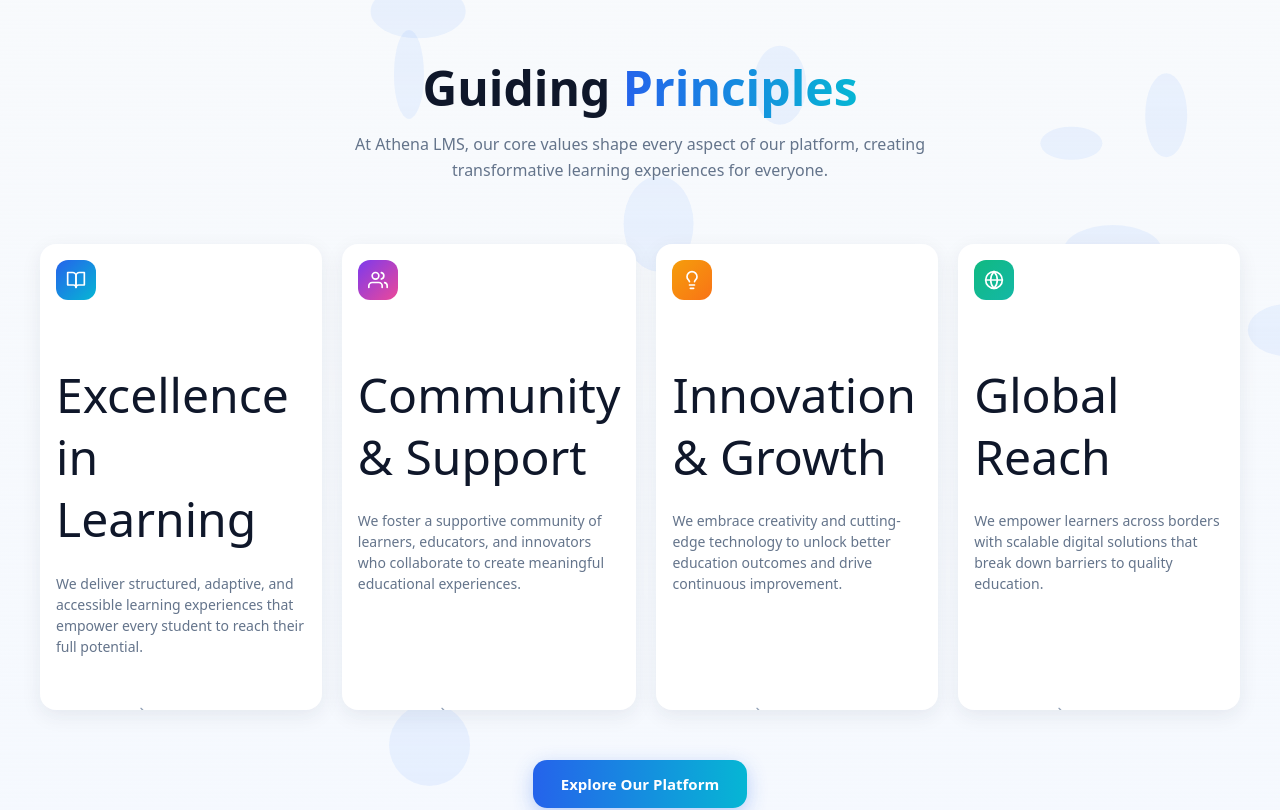
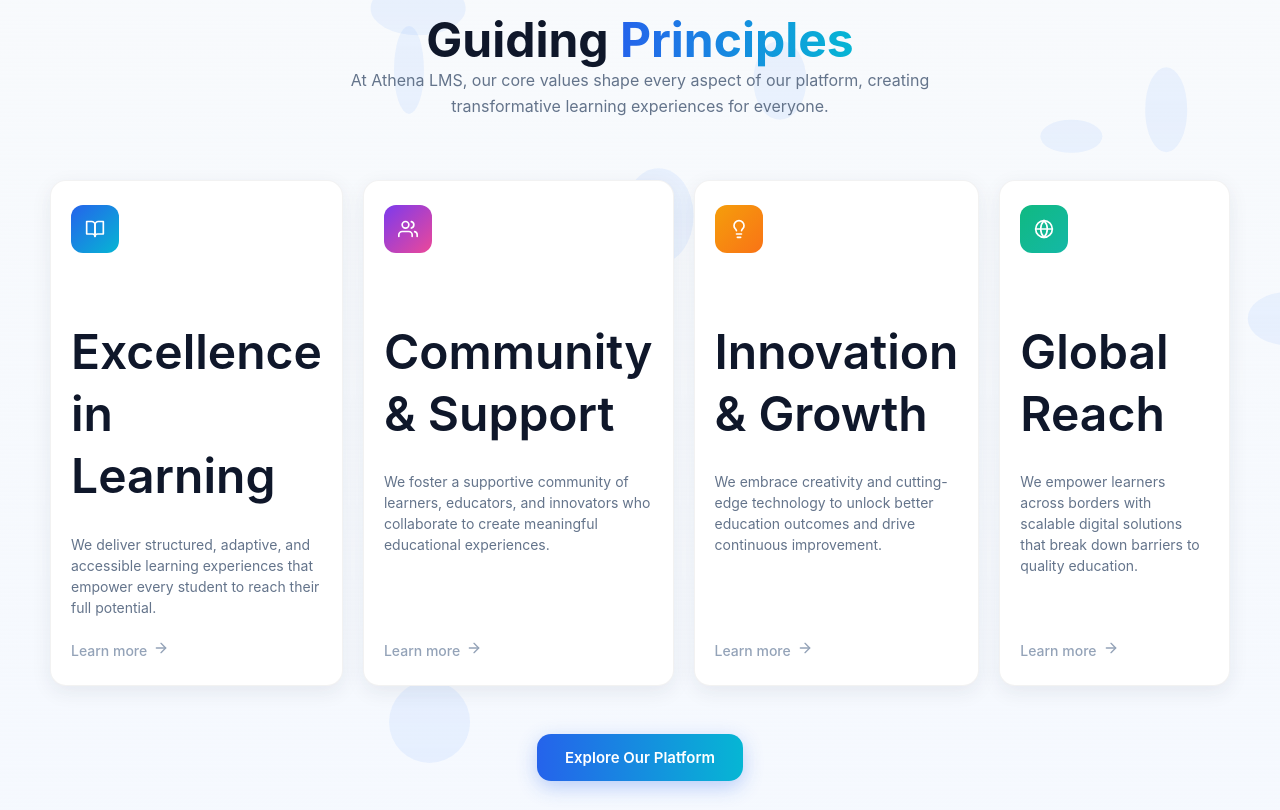
Before and after one commit to rahulsengupta0/athena, a React (Vite) app: page /about in a window 1280 px wide. Shown: the part 3160-3970 px from the top of the page. Built offline with nearby package versions, Linux system fonts and the light colour scheme; a web font is replaced by a local one.

Commit message:
updates done

```diff
--- a/src/components/AboutUs/Insights.jsx
+++ b/src/components/AboutUs/Insights.jsx
@@ -85,6 +85,7 @@ const values = [
 const ValuesSection = () => {
   const [activeCard, setActiveCard] = useState(null);
   const [cols, setCols] = useState("1fr");
+  const [windowWidth, setWindowWidth] = useState(0);
   const ref = useRef(null);
   const isInView = useInView(ref, { once: true, amount: 0.3 });
   const controls = useAnimation();
@@ -95,10 +96,14 @@ const ValuesSection = () => {
 
   useEffect(() => {
     function onResize() {
-      if (window.innerWidth >= 1024) setCols("1fr 1fr 1fr 1fr");
-      else if (window.innerWidth >= 768) setCols("1fr 1fr");
+      const width = window.innerWidth;
+      setWindowWidth(width);
+
+      if (width >= 1024) setCols("1fr 1fr 1fr 1fr");
+      else if (width >= 768) setCols("1fr 1fr");
       else setCols("1fr");
     }
+
     onResize();
     window.addEventListener("resize", onResize);
     return () => window.removeEventListener("resize", onResize);
@@ -129,11 +134,13 @@ const ValuesSection = () => {
   };
 
   return (
-    <section style={{
+    <section className="values-section" style={{
       position: "relative",
       padding: "70px 20px",
       background: "linear-gradient(to bottom, #F8FAFC, rgba(59, 130, 246, 0.05))",
       overflow: "hidden",
+      minHeight: "100vh",
+      boxSizing: "border-box",
     }}>
       {/* Animated background elements */}
       <div style={{
@@ -144,6 +151,7 @@ const ValuesSection = () => {
         height: "100%",
         overflow: "hidden",
         pointerEvents: "none",
+        zIndex: 0,
       }}>
         {[...Array(12)].map((_, i) => (
           <motion.div
@@ -175,6 +183,8 @@ const ValuesSection = () => {
         margin: "0 auto",
         position: "relative",
         zIndex: 1,
+        width: "100%",
+        boxSizing: "border-box",
       }}>
         <motion.div
           ref={ref}
@@ -184,6 +194,7 @@ const ValuesSection = () => {
           style={{
             textAlign: "center",
             marginBottom: "60px",
+            width: "100%",
           }}
         >
           <motion.div variants={itemVariants} style={{
@@ -208,21 +219,25 @@ const ValuesSection = () => {
             color: "#0F172A",
             marginBottom: "16px",
             lineHeight: 1.2,
+            margin: "0 auto",
+            maxWidth: "90%",
           }}>
             Guiding <span style={{
               background: "linear-gradient(90deg, #2563EB, #06B6D4)",
               WebkitBackgroundClip: "text",
               WebkitTextFillColor: "transparent",
               backgroundClip: "text",
+              color: "transparent", // Fallback
             }}>Principles</span>
           </motion.h3>
 
           <motion.p variants={itemVariants} style={{
-            fontSize: "16px",
+            fontSize: "clamp(14px, 2vw, 16px)",
             color: "#64748B",
             maxWidth: "600px",
             margin: "0 auto",
             lineHeight: 1.6,
+            padding: "0 20px",
           }}>
             At Athena LMS, our core values shape every aspect of our platform, creating transformative learning experiences for everyone.
           </motion.p>
@@ -232,6 +247,9 @@ const ValuesSection = () => {
           display: "grid",
           gridTemplateColumns: cols,
           gap: "20px",
+          width: "100%",
+          padding: "0 10px",
+          boxSizing: "border-box",
         }}>
           {values.map((value, idx) => {
             const Icon = value.icon;
@@ -249,6 +267,7 @@ const ValuesSection = () => {
                 style={{
                   cursor: "pointer",
                   position: "relative",
+                  minHeight: "220px",
                 }}
               >
                 <div style={{
@@ -260,6 +279,7 @@ const ValuesSection = () => {
                   transition: "all 0.3s ease",
                   background: "#ffffff",
                   height: "100%",
+                  border: "1px solid rgba(0,0,0,0.05)",
                 }}>
                   {/* Gradient border effect */}
                   <div style={{
@@ -269,29 +289,32 @@ const ValuesSection = () => {
                     background: `linear-gradient(135deg, ${value.color[0]}, ${value.color[1]})`,
                     opacity: isActive ? 0.1 : 0,
                     transition: "opacity 0.3s ease",
+                    pointerEvents: "none",
                   }} />
 
                   <div style={{
-                    padding: "16px",
+                    padding: "24px 20px",
                     display: "flex",
                     flexDirection: "column",
                     height: "100%",
                     position: "relative",
                     zIndex: 1,
+                    boxSizing: "border-box",
                   }}>
                     {/* Icon container */}
                     <div style={{
-                      width: "40px",
-                      height: "40px",
+                      width: "48px",
+                      height: "48px",
                       display: "flex",
                       alignItems: "center",
                       justifyContent: "center",
                       borderRadius: "12px",
-                      marginBottom: "16px",
+                      marginBottom: "20px",
                       color: "#ffffff",
                       background: `linear-gradient(135deg, ${value.bgColor[0]}, ${value.bgColor[1]})`,
                       position: "relative",
                       overflow: "hidden",
+                      flexShrink: 0,
                     }}>
                       <Icon />
 
@@ -331,10 +354,10 @@ const ValuesSection = () => {
                     </div>
 
                     <h3 style={{
-                      fontSize: "17px",
-                      fontWeight: 500,
+                      fontSize: "18px",
+                      fontWeight: 600,
                       color: "#0F172A",
-                      marginBottom: "8px",
+                      marginBottom: "12px",
                       lineHeight: 1.3,
                     }}>
                       {value.title}
@@ -342,7 +365,7 @@ const ValuesSection = () => {
 
                     <p style={{
                       color: "#64748B",
-                      marginBottom: "16px",
+                      marginBottom: "20px",
                       fontSize: "14px",
                       lineHeight: 1.5,
                       flexGrow: 1,
@@ -353,10 +376,11 @@ const ValuesSection = () => {
                     <div style={{
                       display: "flex",
                       alignItems: "center",
-                      fontSize: "13px",
-                      fontWeight: 300,
+                      fontSize: "14px",
+                      fontWeight: 500,
                       color: isActive ? "#2563EB" : "#94A3B8",
                       transition: "color 0.2s ease",
+                      marginTop: "auto",
                     }}>
                       <span>Learn more</span>
                       <motion.div
@@ -371,7 +395,7 @@ const ValuesSection = () => {
                 </div>
 
                 {/* Connecting line animation between cards */}
-                {isActive && idx < values.length - 1 && window.innerWidth >= 1024 && (
+                {isActive && idx < values.length - 1 && windowWidth >= 1024 && (
                   <motion.div
                     style={{
                       position: "absolute",
@@ -400,6 +424,7 @@ const ValuesSection = () => {
           style={{
             textAlign: "center",
             marginTop: "50px",
+            width: "100%",
           }}
         >
           <button
@@ -419,6 +444,7 @@ const ValuesSection = () => {
               transition: "all 0.3s ease",
               position: "relative",
               overflow: "hidden",
+              minWidth: "200px",
             }}
             onMouseEnter={(e) => {
               e.target.style.transform = "translateY(-2px)";
@@ -435,6 +461,24 @@ const ValuesSection = () => {
           </button>
         </motion.div>
       </div>
+
+      <style jsx>{`
+        .values-section {
+          font-family: -apple-system, BlinkMacSystemFont, 'Segoe UI', 'Roboto', 'Oxygen', 'Ubuntu', 'Cantarell', sans-serif;
+        }
+
+        @media (max-width: 768px) {
+          .values-section {
+            padding: 50px 15px;
+          }
+        }
+
+        @media (max-width: 480px) {
+          .values-section {
+            padding: 40px 10px;
+          }
+        }
+      `}</style>
     </section>
   );
 };
```
Lines whose indentation alone changed are shown as unchanged.
